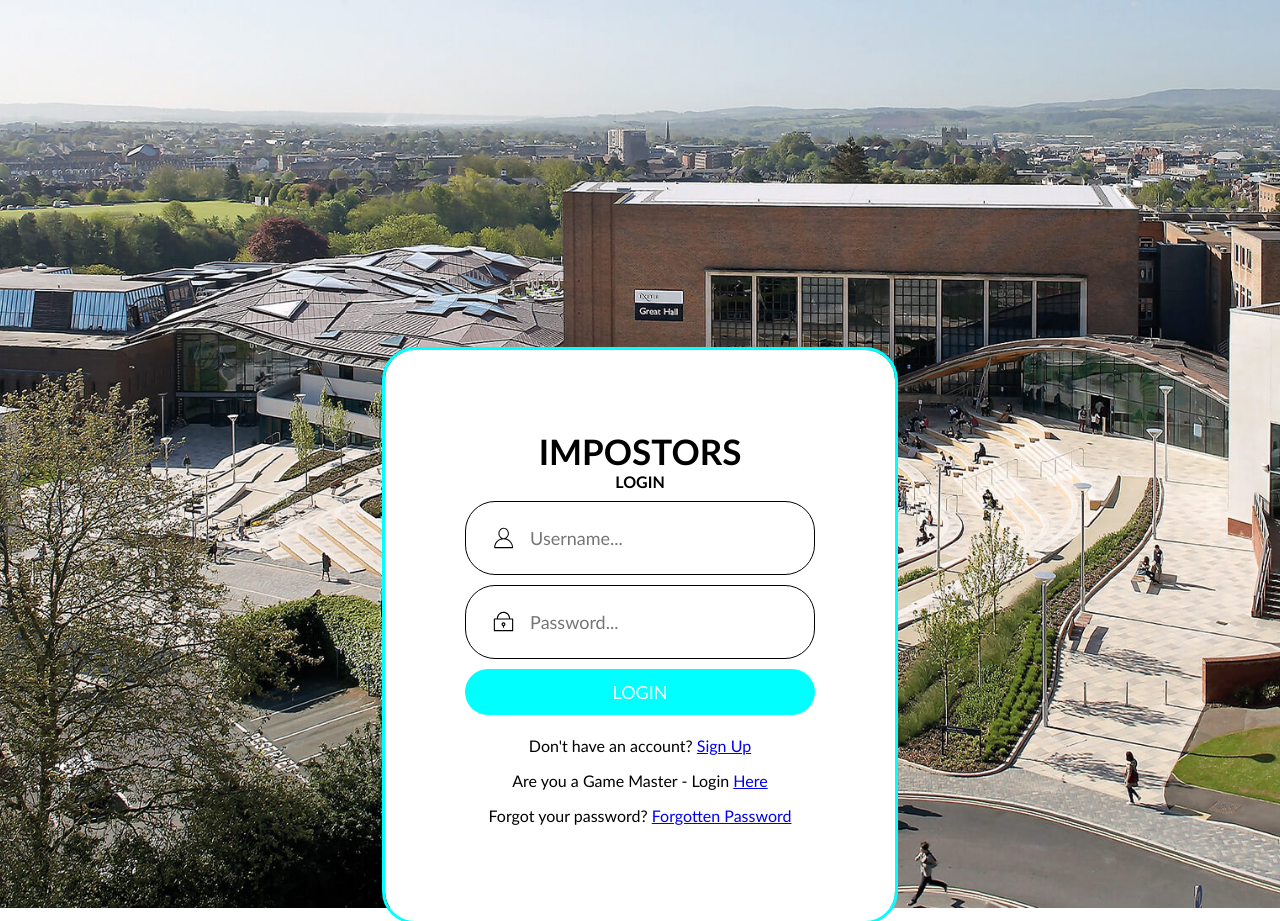
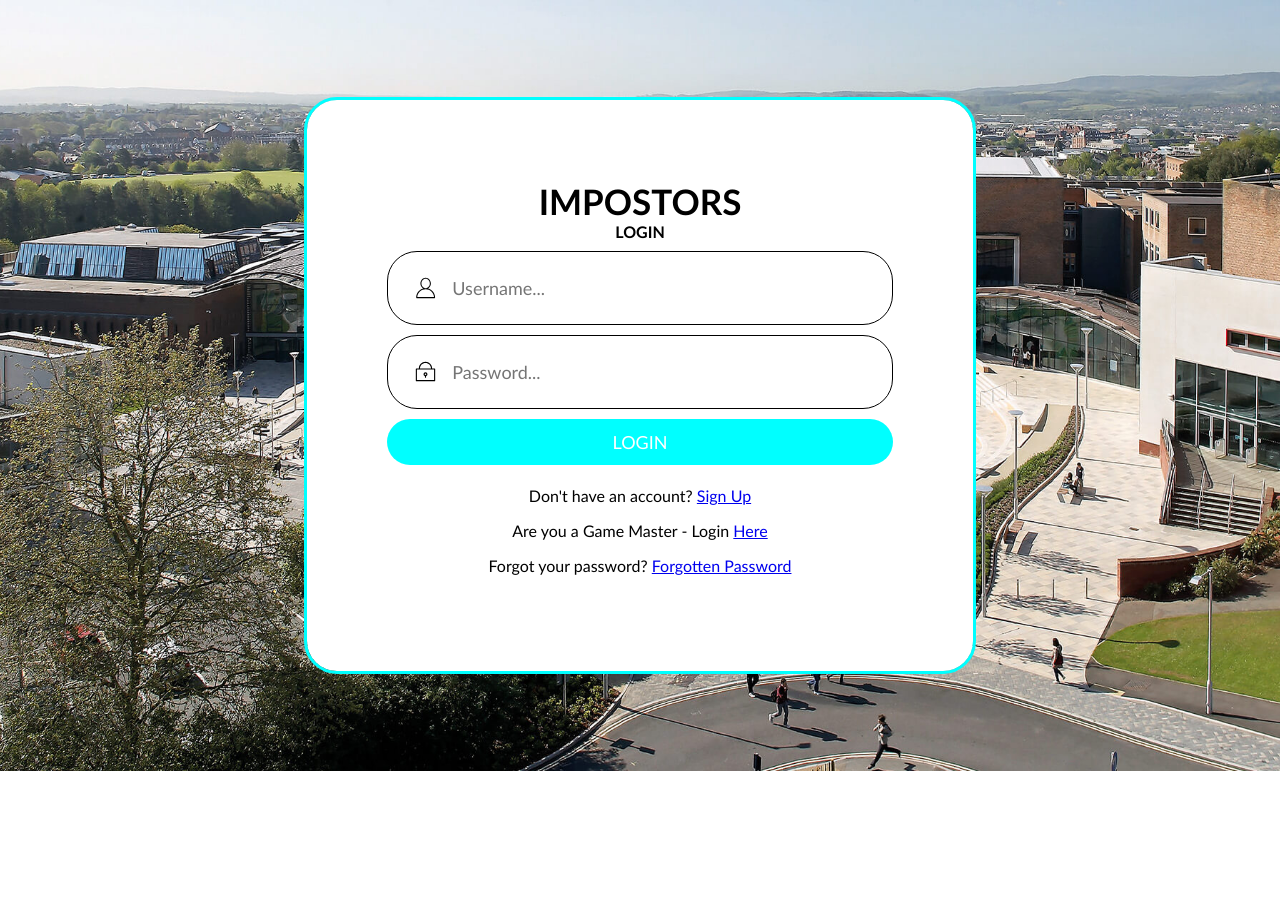
Before and after one commit to iestynlee/Group-Software-Project, a Django app: a page that uses game/templates/users/login.html in a window 1280 px wide. After the commit the page ends 771 px from the top, so only its background shows below. Run offline with Django 4.2, Linux system fonts and the light colour scheme; tables that the repository leaves empty hold one stand-in row (values such as "Sample post").

Commit message:
Updating Registration and Login Pages
Fixing some of the CSS and html to make it work on mobile devices

```diff
--- a/game/forms.py
+++ b/game/forms.py
@@ -7,7 +7,10 @@ from .models import *
 
 #Forms
 class CreateUserForm(UserCreationForm):
-	email = forms.EmailField(required=True) #Telling you that email is required
+	email = forms.EmailField(required=True, label='email',widget=forms.TextInput(attrs={'placeholder':'Email...'})) #Telling you that email is required
+	username = forms.CharField(label='username',widget=forms.TextInput(attrs={'placeholder':'Username...'}))
+	password1 = forms.CharField(label='password1',widget=forms.PasswordInput(attrs={'placeholder':'Password...'}))
+	password2 = forms.CharField(label='password2',widget=forms.PasswordInput(attrs={'placeholder':'Confirm Password...'}))
 
 	class Meta:
 		model = User
--- a/game/templates/users/login.html
+++ b/game/templates/users/login.html
@@ -1,14 +1,21 @@
 {% load static %}
+<!DOCTYPE html>
+<html>
+</html>
+<head>
+  <meta charset="utf-8">
+  <meta name="viewport" content="width=device-width, initial-scale=1">
 
-<head>
   <link rel="stylesheet" type="text/css" href="{% static 'css/style.css' %}">
 
+  <title>Normal Login</title>
 </head>
 
+<body scroll="no" style="overflow: hidden">
 
 <section>
 
-  <div class="container">
+  <div class="container2">
     <div class="title">IMPOSTORS</div>
     <div class="subtitle">LOGIN</div>
     <div class="form">
@@ -43,3 +50,6 @@
     </div>
   </div>
 </section>
+
+</body>
+</html>
--- a/game/urls.py
+++ b/game/urls.py
@@ -13,7 +13,7 @@ urlpatterns = [
 	path('lobbies/', views.lobbies, name="lobbies"),
 	path('createlobby/', views.lobbyForm, name="createlobby"),
 	path('lobby/<lobby_name>/', views.inLobby, name='lobby'),
-	path('add_user_to_lobby/<lobby_name>/', views.addUser, name='add_user_to_lobby'),
+	path('add_user_lobby/<lobby_name>/', views.addUser, name='add_user'),
 	path('delete_lobby/<lobby_name>/', views.cancelLobby, name='cancel-lobby'),
 
 	#Game
--- a/static/css/style.css
+++ b/static/css/style.css
@@ -7,20 +7,21 @@ body {
     background-position: center;
     background-repeat: no-repeat;
     background-size: cover;
-
+    overflow: hidden;
 
 }
 
-.container {
-    position: relative;
+.container2 {
+    position: center;
     top: 250px;
     margin: 100px auto;
-    width: 350px;
+    width: 40%;
     background-color: white;
     padding: 80px;
     border-radius: 30px;
     outline: 3px solid aqua;
 }
+
 .title, .subtitle {
     text-align: center;
     font-weight: bolder;
@@ -40,7 +41,7 @@ body {
     outline: none;
     background: none;
 }
-.username, .password {
+.username, .password, .email {
     display: block;
     border-radius: 30px;
     border: 1px solid;
```
Also changed, not shown: game/templates/users/login_gamemaster.html (+9 -1 lines), game/templates/users/register.html (+39 -9 lines), db.sqlite3.
